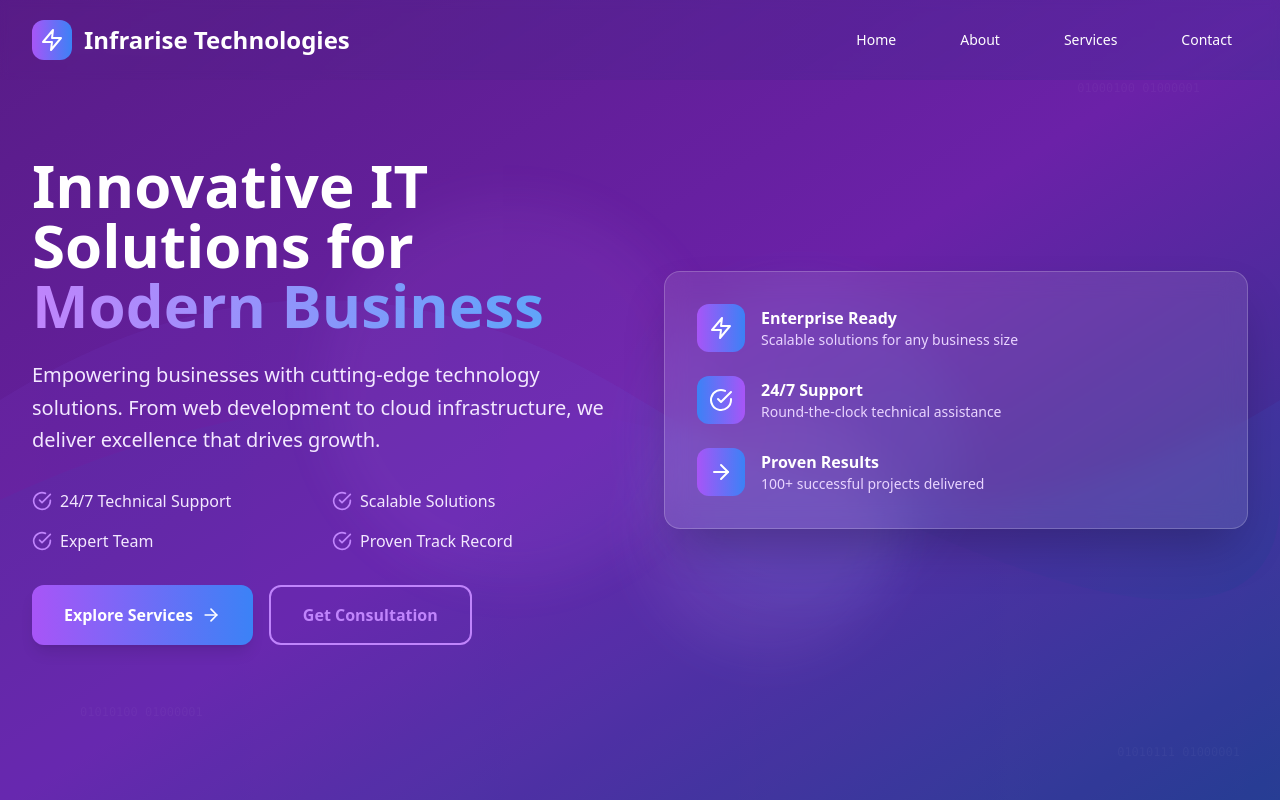
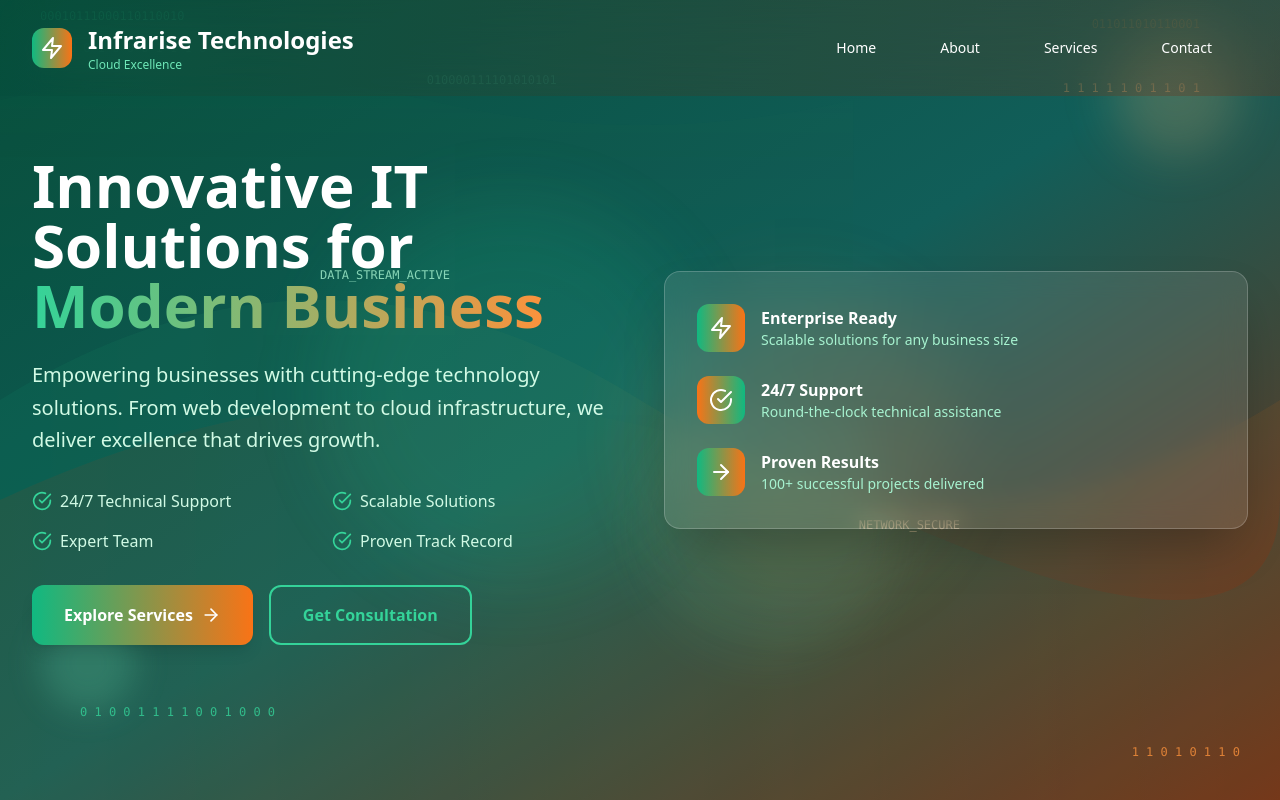
Before and after one commit to Techjunkie450/testwebsite, a React (Vite) app: page / in a window 1280 px wide. Shown: the top 800 px of the page. Built offline with nearby package versions, Linux system fonts and the light colour scheme.

Commit message:
Unique Color Scheme and Advanced UI Improvements

```diff
--- a/src/components/Header.tsx
+++ b/src/components/Header.tsx
@@ -1,9 +1,17 @@
 import React, { useState, useEffect } from 'react';
-import { Menu, X, Zap } from 'lucide-react';
+import { Menu, X, Zap, ChevronRight } from 'lucide-react';
 
 const Header = () => {
   const [isMenuOpen, setIsMenuOpen] = useState(false);
   const [isScrolled, setIsScrolled] = useState(false);
+  const [activeSlide, setActiveSlide] = useState(0);
+
+  const slides = [
+    "Innovative IT Solutions",
+    "Digital Transformation",
+    "Cloud Excellence",
+    "Secure Infrastructure"
+  ];
 
   useEffect(() => {
     const handleScroll = () => {
@@ -11,6 +19,13 @@ const Header = () => {
     };
     window.addEventListener('scroll', handleScroll);
     return () => window.removeEventListener('scroll', handleScroll);
+  }, []);
+
+  useEffect(() => {
+    const slideInterval = setInterval(() => {
+      setActiveSlide((prev) => (prev + 1) % slides.length);
+    }, 3000);
+    return () => clearInterval(slideInterval);
   }, []);
 
   const navItems = [
@@ -29,39 +44,74 @@ const Header = () => {
   };
 
   return (
-    <header className={`fixed top-0 left-0 right-0 z-50 transition-all duration-500 ${
-      isScrolled ? 'bg-white/90 backdrop-blur-xl shadow-2xl border-b border-purple-100' : 'bg-gradient-to-r from-purple-900/20 to-blue-900/20 backdrop-blur-sm'
+    <header className={`fixed top-0 left-0 right-0 z-50 transition-all duration-700 ${
+      isScrolled ? 'bg-white/95 backdrop-blur-2xl shadow-2xl border-b border-emerald-100' : 'bg-gradient-to-r from-emerald-900/30 to-orange-900/30 backdrop-blur-xl'
     }`}>
+      {/* Data reflection overlay */}
+      <div className="absolute inset-0 overflow-hidden pointer-events-none">
+        <div className="absolute top-0 left-0 w-full h-full opacity-10">
+          <div className="absolute top-2 left-10 text-emerald-400 font-mono text-xs animate-pulse">
+            {Array.from({length: 20}, (_, i) => Math.random() > 0.5 ? '1' : '0').join('')}
+          </div>
+          <div className="absolute top-4 right-20 text-orange-400 font-mono text-xs animate-pulse delay-500">
+            {Array.from({length: 15}, (_, i) => Math.random() > 0.5 ? '1' : '0').join('')}
+          </div>
+          <div className="absolute bottom-2 left-1/3 text-emerald-300 font-mono text-xs animate-pulse delay-1000">
+            {Array.from({length: 18}, (_, i) => Math.random() > 0.5 ? '1' : '0').join('')}
+          </div>
+        </div>
+      </div>
+
       <div className="max-w-7xl mx-auto px-4 sm:px-6 lg:px-8">
-        <div className="flex justify-between items-center h-20">
+        <div className="flex justify-between items-center h-24">
           <div className="flex-shrink-0">
-            <div className="flex items-center space-x-3">
+            <div className="flex items-center space-x-4">
               <div className={`w-10 h-10 rounded-xl flex items-center justify-center transition-all duration-300 ${
-                isScrolled ? 'bg-gradient-to-r from-purple-600 to-blue-600' : 'bg-gradient-to-r from-purple-500 to-blue-500'
+                isScrolled ? 'bg-gradient-to-r from-emerald-600 to-orange-600 shadow-lg' : 'bg-gradient-to-r from-emerald-500 to-orange-500 shadow-emerald-500/50'
               }`}>
                 <Zap className="text-white" size={24} />
               </div>
-              <h1 className={`text-2xl font-bold transition-colors duration-300 ${
-                isScrolled ? 'text-transparent bg-clip-text bg-gradient-to-r from-purple-600 to-blue-600' : 'text-white'
-              }`}>
-                Infrarise Technologies
-              </h1>
+              <div>
+                <h1 className={`text-2xl font-bold transition-colors duration-300 ${
+                  isScrolled ? 'text-transparent bg-clip-text bg-gradient-to-r from-emerald-600 to-orange-600' : 'text-white'
+                }`}>
+                  Infrarise Technologies
+                </h1>
+                <div className="h-4 overflow-hidden">
+                  <div
+                    className="transition-transform duration-700 ease-in-out"
+                    style={{ transform: `translateY(-${activeSlide * 16}px)` }}
+                  >
+                    {slides.map((slide, index) => (
+                      <div
+                        key={index}
+                        className={`text-xs font-medium h-4 flex items-center ${
+                          isScrolled ? 'text-emerald-600' : 'text-emerald-300'
+                        }`}
+                      >
+                        {slide}
+                      </div>
+                    ))}
+                  </div>
+                </div>
+              </div>
             </div>
           </div>
 
           <nav className="hidden md:block">
-            <div className="ml-10 flex items-baseline space-x-8">
+            <div className="ml-10 flex items-center space-x-2">
               {navItems.map((item) => (
                 <button
                   key={item.name}
                   onClick={() => scrollToSection(item.href)}
-                  className={`px-4 py-2 text-sm font-medium rounded-lg transition-all duration-300 ${
+                  className={`group px-5 py-3 text-sm font-medium rounded-xl transition-all duration-300 flex items-center space-x-1 ${
                     isScrolled
-                      ? 'text-gray-700 hover:text-purple-600 hover:bg-purple-50'
-                      : 'text-white hover:text-purple-300 hover:bg-white/10'
+                      ? 'text-gray-700 hover:text-emerald-600 hover:bg-gradient-to-r hover:from-emerald-50 hover:to-orange-50 hover:shadow-md'
+                      : 'text-white hover:text-emerald-300 hover:bg-white/15 hover:backdrop-blur-md'
                   }`}
                 >
-                  {item.name}
+                  <span>{item.name}</span>
+                  <ChevronRight className="w-3 h-3 opacity-0 group-hover:opacity-100 transition-opacity duration-300" />
                 </button>
               ))}
             </div>
@@ -70,10 +120,10 @@ const Header = () => {
           <div className="md:hidden">
             <button
               onClick={() => setIsMenuOpen(!isMenuOpen)}
-              className={`p-2 rounded-lg transition-all duration-300 ${
+              className={`p-3 rounded-xl transition-all duration-300 ${
                 isScrolled
-                  ? 'text-gray-700 hover:bg-purple-50'
-                  : 'text-white hover:bg-white/10'
+                  ? 'text-gray-700 hover:bg-emerald-50'
+                  : 'text-white hover:bg-white/15'
               }`}
             >
               {isMenuOpen ? <X size={24} /> : <Menu size={24} />}
@@ -84,13 +134,13 @@ const Header = () => {
 
       {/* Mobile menu */}
       {isMenuOpen && (
-        <div className="md:hidden bg-white/95 backdrop-blur-xl shadow-2xl border-b border-purple-100">
+        <div className="md:hidden bg-white/95 backdrop-blur-2xl shadow-2xl border-b border-emerald-100">
           <div className="px-2 pt-2 pb-3 space-y-1">
             {navItems.map((item) => (
               <button
                 key={item.name}
                 onClick={() => scrollToSection(item.href)}
-                className="block w-full text-left px-4 py-3 text-base font-medium text-gray-700 hover:text-purple-600 hover:bg-gradient-to-r hover:from-purple-50 hover:to-blue-50 rounded-lg transition-all duration-300"
+                className="block w-full text-left px-5 py-4 text-base font-medium text-gray-700 hover:text-emerald-600 hover:bg-gradient-to-r hover:from-emerald-50 hover:to-orange-50 rounded-xl transition-all duration-300"
               >
                 {item.name}
               </button>
--- a/src/components/Hero.tsx
+++ b/src/components/Hero.tsx
@@ -19,20 +19,25 @@ const Hero = () => {
   return (
     <section id="home" className="relative min-h-screen flex items-center overflow-hidden">
       {/* Background gradient */}
-      <div className="absolute inset-0 bg-gradient-to-br from-purple-900 via-purple-800 to-blue-900"></div>
+      <div className="absolute inset-0 bg-gradient-to-br from-emerald-900 via-teal-800 to-orange-900"></div>
 
-      {/* Data Wave Background */}
+      {/* Enhanced Data Wave Background with Reflections */}
       <div className="absolute inset-0 overflow-hidden">
-        {/* Animated wave patterns */}
+        {/* Main animated wave patterns */}
         <svg className="absolute inset-0 w-full h-full opacity-10" viewBox="0 0 1200 800" preserveAspectRatio="none">
           <defs>
             <linearGradient id="waveGradient1" x1="0%" y1="0%" x2="100%" y2="0%">
-              <stop offset="0%" stopColor="#8b5cf6" />
-              <stop offset="100%" stopColor="#3b82f6" />
+              <stop offset="0%" stopColor="#10b981" />
+              <stop offset="100%" stopColor="#f97316" />
             </linearGradient>
             <linearGradient id="waveGradient2" x1="0%" y1="0%" x2="100%" y2="0%">
-              <stop offset="0%" stopColor="#3b82f6" />
-              <stop offset="100%" stopColor="#8b5cf6" />
+              <stop offset="0%" stopColor="#f97316" />
+              <stop offset="100%" stopColor="#10b981" />
+            </linearGradient>
+            <linearGradient id="reflectionGradient" x1="0%" y1="0%" x2="0%" y2="100%">
+              <stop offset="0%" stopColor="#10b981" stopOpacity="0.3" />
+              <stop offset="50%" stopColor="#f97316" stopOpacity="0.1" />
+              <stop offset="100%" stopColor="#10b981" stopOpacity="0.05" />
             </linearGradient>
           </defs>
           <path d="M0,400 Q300,200 600,400 T1200,400 L1200,800 L0,800 Z" fill="url(#waveGradient1)" className="animate-pulse">
@@ -53,19 +58,48 @@ const Hero = () => {
               repeatCount="indefinite"
             />
           </path>
+          {/* Data reflection waves */}
+          <path d="M0,100 Q200,50 400,100 T800,100 L800,300 L0,300 Z" fill="url(#reflectionGradient)">
+            <animateTransform
+              attributeName="transform"
+              type="translate"
+              values="0,0;100,0;0,0"
+              dur="12s"
+              repeatCount="indefinite"
+            />
+          </path>
         </svg>
 
-        {/* Floating data particles */}
-        <div className="absolute top-1/4 left-1/4 w-96 h-96 bg-purple-400/10 rounded-full blur-xl animate-pulse"></div>
-        <div className="absolute bottom-1/4 right-1/4 w-80 h-80 bg-blue-400/10 rounded-full blur-xl animate-pulse delay-1000"></div>
-        <div className="absolute top-1/2 left-1/2 w-64 h-64 bg-purple-300/10 rounded-full blur-xl animate-pulse delay-500"></div>
+        {/* Enhanced floating data particles with reflections */}
+        <div className="absolute top-1/4 left-1/4 w-96 h-96 bg-emerald-400/15 rounded-full blur-2xl animate-pulse"></div>
+        <div className="absolute bottom-1/4 right-1/4 w-80 h-80 bg-orange-400/15 rounded-full blur-2xl animate-pulse delay-1000"></div>
+        <div className="absolute top-1/2 left-1/2 w-64 h-64 bg-emerald-300/10 rounded-full blur-xl animate-pulse delay-500"></div>
 
-        {/* Binary code effect */}
-        <div className="absolute inset-0 opacity-5">
-          <div className="absolute top-10 left-10 text-white font-mono text-xs animate-pulse">01001001 01010100</div>
-          <div className="absolute top-20 right-20 text-white font-mono text-xs animate-pulse delay-1000">01000100 01000001</div>
-          <div className="absolute bottom-20 left-20 text-white font-mono text-xs animate-pulse delay-500">01010100 01000001</div>
-          <div className="absolute bottom-10 right-10 text-white font-mono text-xs animate-pulse delay-1500">01010111 01000001</div>
+        {/* Data reflection particles */}
+        <div className="absolute top-10 right-10 w-32 h-32 bg-orange-300/20 rounded-full blur-xl animate-bounce"></div>
+        <div className="absolute bottom-20 left-10 w-24 h-24 bg-emerald-300/20 rounded-full blur-lg animate-bounce delay-700"></div>
+
+        {/* Enhanced binary code effect with data reflections */}
+        <div className="absolute inset-0 opacity-8">
+          <div className="absolute top-10 left-10 text-emerald-300 font-mono text-xs animate-pulse">
+            {Array.from({length: 12}, (_, i) => Math.random() > 0.5 ? '1' : '0').join(' ')}
+          </div>
+          <div className="absolute top-20 right-20 text-orange-300 font-mono text-xs animate-pulse delay-1000">
+            {Array.from({length: 10}, (_, i) => Math.random() > 0.5 ? '1' : '0').join(' ')}
+          </div>
+          <div className="absolute bottom-20 left-20 text-emerald-400 font-mono text-xs animate-pulse delay-500">
+            {Array.from({length: 14}, (_, i) => Math.random() > 0.5 ? '1' : '0').join(' ')}
+          </div>
+          <div className="absolute bottom-10 right-10 text-orange-400 font-mono text-xs animate-pulse delay-1500">
+            {Array.from({length: 8}, (_, i) => Math.random() > 0.5 ? '1' : '0').join(' ')}
+          </div>
+          {/* Additional data streams */}
+          <div className="absolute top-1/3 left-1/4 text-emerald-200 font-mono text-xs animate-pulse delay-2000">
+            DATA_STREAM_ACTIVE
+          </div>
+          <div className="absolute bottom-1/3 right-1/4 text-orange-200 font-mono text-xs animate-pulse delay-2500">
+            NETWORK_SECURE
+          </div>
         </div>
       </div>
 
@@ -74,18 +108,18 @@ const Hero = () => {
           <div className="text-white">
             <h1 className="text-4xl md:text-5xl lg:text-6xl font-bold leading-tight mb-6">
               Innovative IT Solutions for
-              <span className="text-transparent bg-clip-text bg-gradient-to-r from-purple-400 to-blue-400"> Modern Business</span>
+              <span className="text-transparent bg-clip-text bg-gradient-to-r from-emerald-400 to-orange-400"> Modern Business</span>
             </h1>
 
-            <p className="text-xl text-purple-100 mb-8 leading-relaxed">
+            <p className="text-xl text-emerald-100 mb-8 leading-relaxed">
               Empowering businesses with cutting-edge technology solutions. From web development to cloud infrastructure, we deliver excellence that drives growth.
             </p>
 
             <div className="grid grid-cols-2 gap-4 mb-8">
               {features.map((feature, index) => (
                 <div key={index} className="flex items-center space-x-2">
-                  <CheckCircle className="text-purple-400 flex-shrink-0" size={20} />
-                  <span className="text-purple-100">{feature}</span>
+                  <CheckCircle className="text-emerald-400 flex-shrink-0" size={20} />
+                  <span className="text-emerald-100">{feature}</span>
                 </div>
               ))}
             </div>
@@ -93,13 +127,13 @@ const Hero = () => {
             <div className="flex flex-col sm:flex-row gap-4">
               <button
                 onClick={scrollToServices}
-                className="group bg-gradient-to-r from-purple-500 to-blue-500 text-white px-8 py-4 rounded-xl font-semibold hover:from-purple-600 hover:to-blue-600 transition-all duration-300 flex items-center justify-center space-x-2 shadow-lg hover:shadow-purple-500/25 transform hover:scale-105"
+                className="group bg-gradient-to-r from-emerald-500 to-orange-500 text-white px-8 py-4 rounded-xl font-semibold hover:from-emerald-600 hover:to-orange-600 transition-all duration-300 flex items-center justify-center space-x-2 shadow-lg hover:shadow-emerald-500/25 transform hover:scale-105"
               >
                 <span>Explore Services</span>
                 <ArrowRight className="group-hover:translate-x-1 transition-transform duration-300" size={20} />
               </button>
 
-              <button className="border-2 border-purple-400 text-purple-400 px-8 py-4 rounded-xl font-semibold hover:bg-purple-400 hover:text-white transition-all duration-300 transform hover:scale-105">
+              <button className="border-2 border-emerald-400 text-emerald-400 px-8 py-4 rounded-xl font-semibold hover:bg-emerald-400 hover:text-white transition-all duration-300 transform hover:scale-105">
                 Get Consultation
               </button>
             </div>
@@ -109,32 +143,32 @@ const Hero = () => {
             <div className="relative bg-white/10 backdrop-blur-md rounded-2xl p-8 border border-white/20 shadow-2xl">
               <div className="space-y-6">
                 <div className="flex items-center space-x-4">
-                  <div className="w-12 h-12 bg-gradient-to-r from-purple-500 to-blue-500 rounded-xl flex items-center justify-center">
+                  <div className="w-12 h-12 bg-gradient-to-r from-emerald-500 to-orange-500 rounded-xl flex items-center justify-center">
                     <Zap className="text-white" size={24} />
                   </div>
                   <div>
                     <h3 className="text-white font-semibold">Enterprise Ready</h3>
-                    <p className="text-purple-200 text-sm">Scalable solutions for any business size</p>
+                    <p className="text-emerald-200 text-sm">Scalable solutions for any business size</p>
                   </div>
                 </div>
 
                 <div className="flex items-center space-x-4">
-                  <div className="w-12 h-12 bg-gradient-to-r from-blue-500 to-purple-500 rounded-xl flex items-center justify-center">
+                  <div className="w-12 h-12 bg-gradient-to-r from-orange-500 to-emerald-500 rounded-xl flex items-center justify-center">
                     <CheckCircle className="text-white" size={24} />
                   </div>
                   <div>
                     <h3 className="text-white font-semibold">24/7 Support</h3>
-                    <p className="text-purple-200 text-sm">Round-the-clock technical assistance</p>
+                    <p className="text-emerald-200 text-sm">Round-the-clock technical assistance</p>
                   </div>
                 </div>
 
                 <div className="flex items-center space-x-4">
-                  <div className="w-12 h-12 bg-gradient-to-r from-purple-500 to-blue-500 rounded-xl flex items-center justify-center">
+                  <div className="w-12 h-12 bg-gradient-to-r from-emerald-500 to-orange-500 rounded-xl flex items-center justify-center">
                     <ArrowRight className="text-white" size={24} />
                   </div>
                   <div>
                     <h3 className="text-white font-semibold">Proven Results</h3>
-                    <p className="text-purple-200 text-sm">100+ successful projects delivered</p>
+                    <p className="text-emerald-200 text-sm">100+ successful projects delivered</p>
                   </div>
                 </div>
               </div>
```
Also changed, not shown: src/components/About.tsx (+7 -7 lines).
